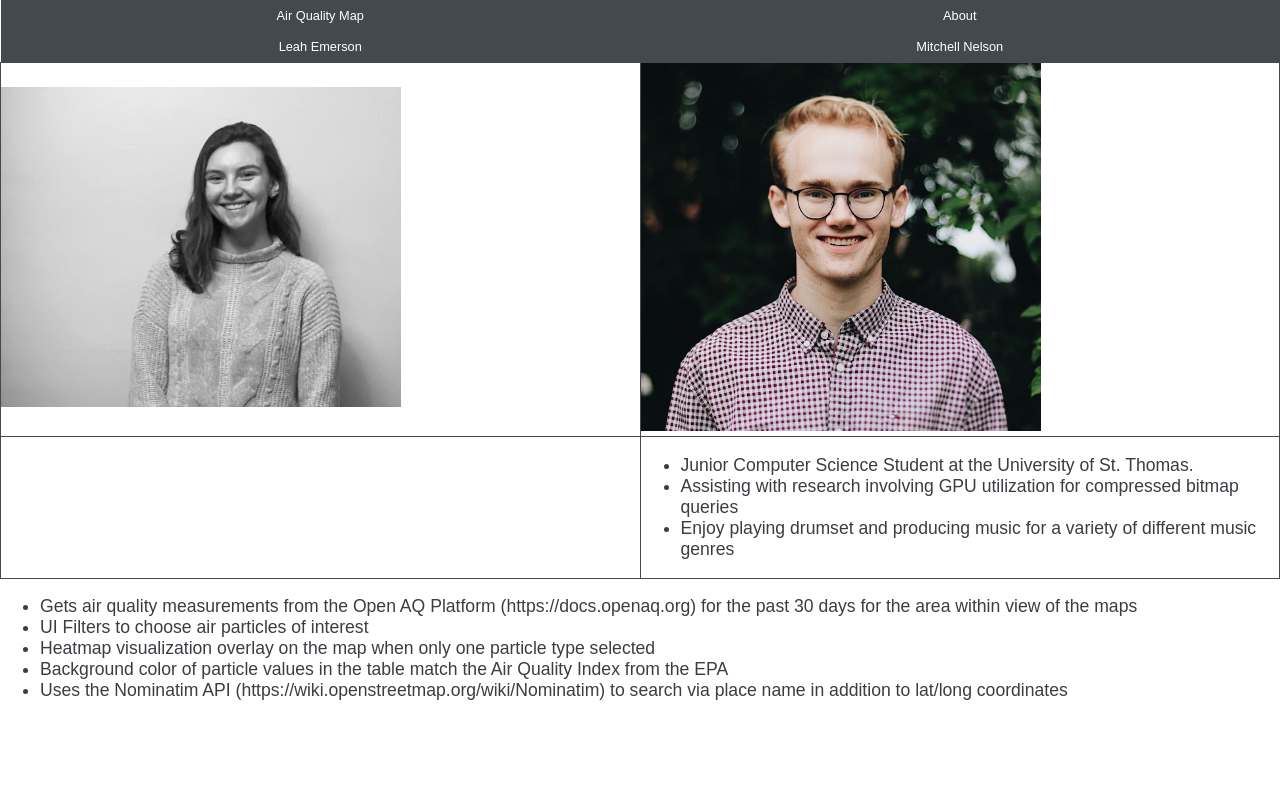
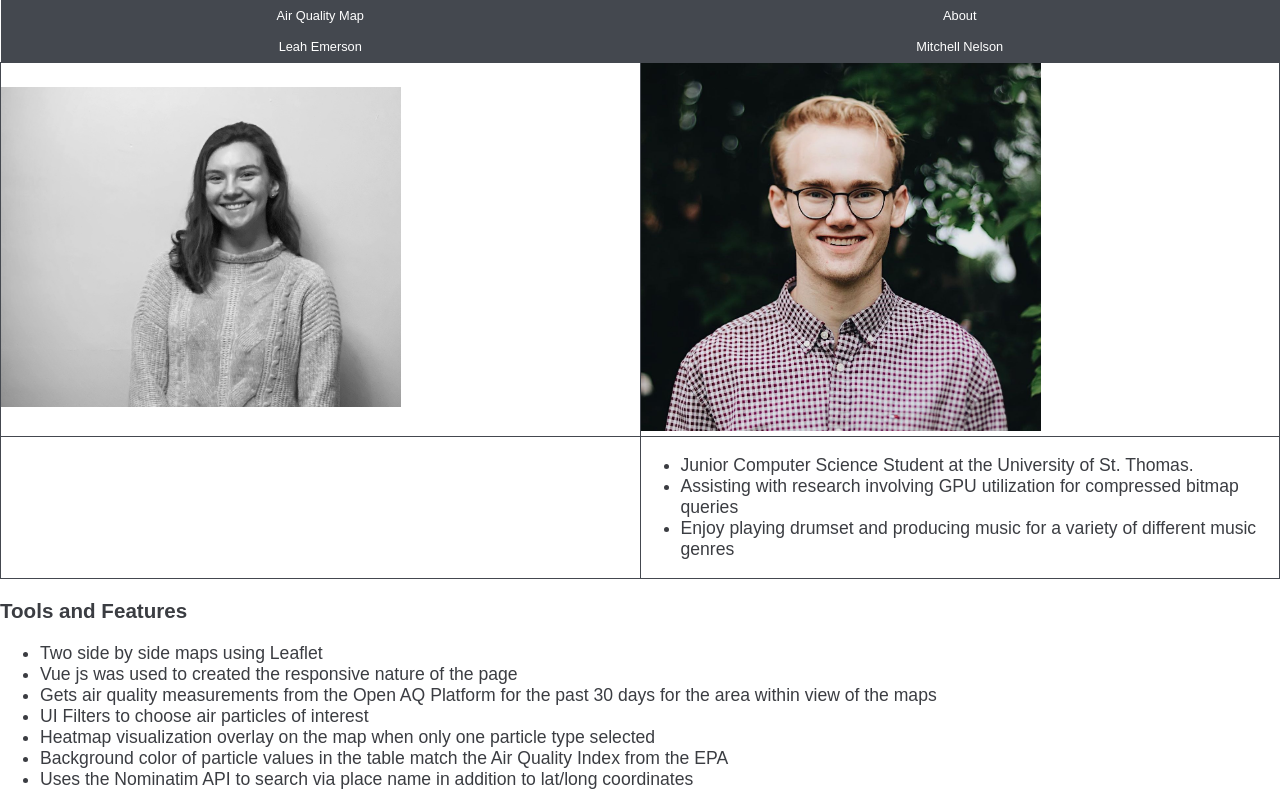
Before and after one commit to MitchellNelson/airqualitymap, a plain HTML site: page html/about.html in a window 1280 px wide. Drawn offline with Linux system fonts and the light colour scheme.

Commit message:
About page Features and Tools

```diff
--- a/html/about.html
+++ b/html/about.html
@@ -43,12 +43,15 @@
   </table>
   </div>
   <div>
+    <h3>Tools and Features</h3>
     <ul>
-      <li>Gets air quality measurements from the Open AQ Platform (https://docs.openaq.org) for the past 30 days for the area within view of the maps</li>
+      <li>Two side by side maps using Leaflet</li>
+      <li>Vue js was used to created the responsive nature of the page</li>
+      <li>Gets air quality measurements from the Open AQ Platform for the past 30 days for the area within view of the maps</li>
       <li>UI Filters to choose air particles of interest</li>
       <li>Heatmap visualization overlay on the map when only one particle type selected</li>
       <li>Background color of particle values in the table match the Air Quality Index from the EPA</li>
-      <li>Uses the Nominatim API (https://wiki.openstreetmap.org/wiki/Nominatim) to search via place name in addition to lat/long coordinates</li>
+      <li>Uses the Nominatim API to search via place name in addition to lat/long coordinates</li>
     </ul>
   </div>
 </body>
```
